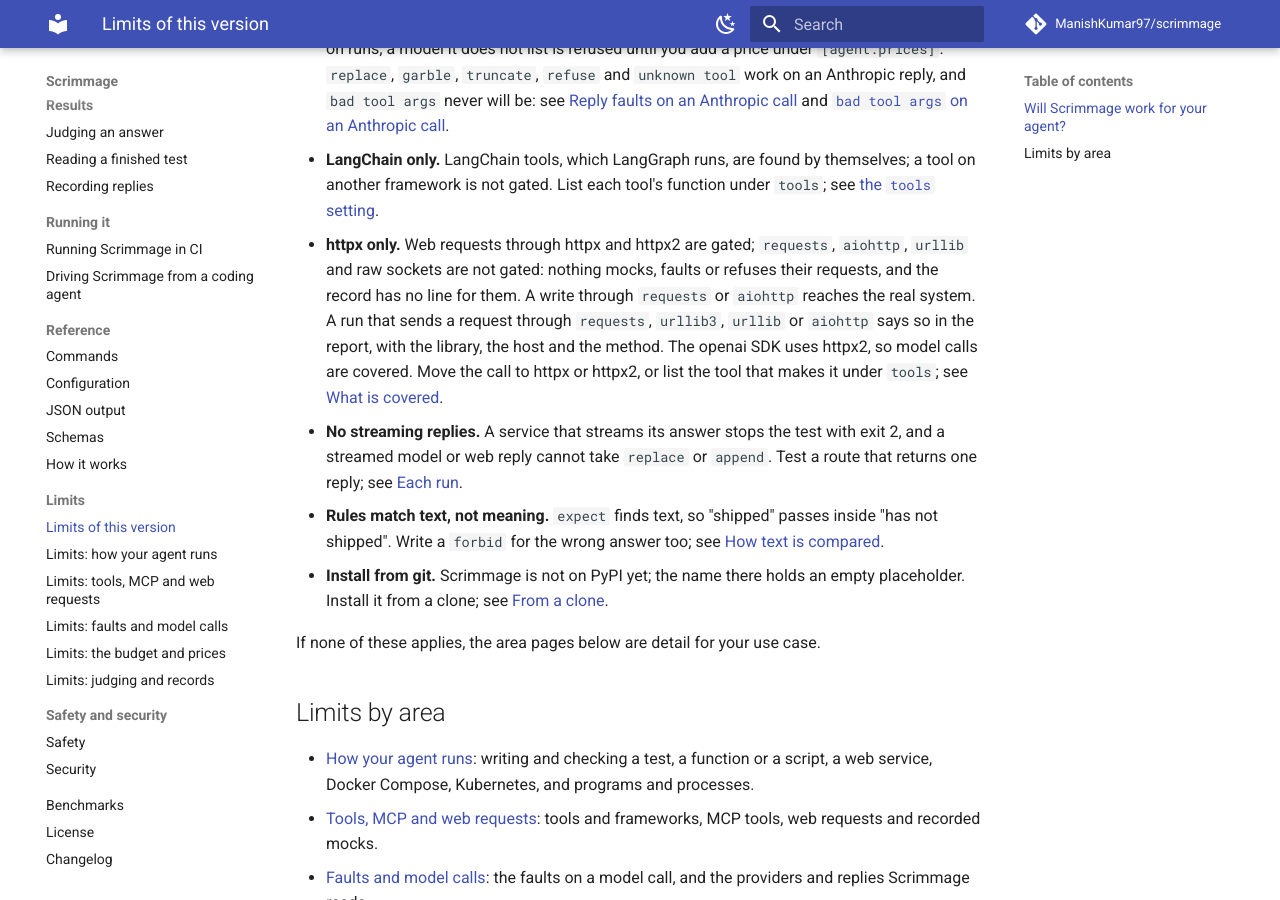
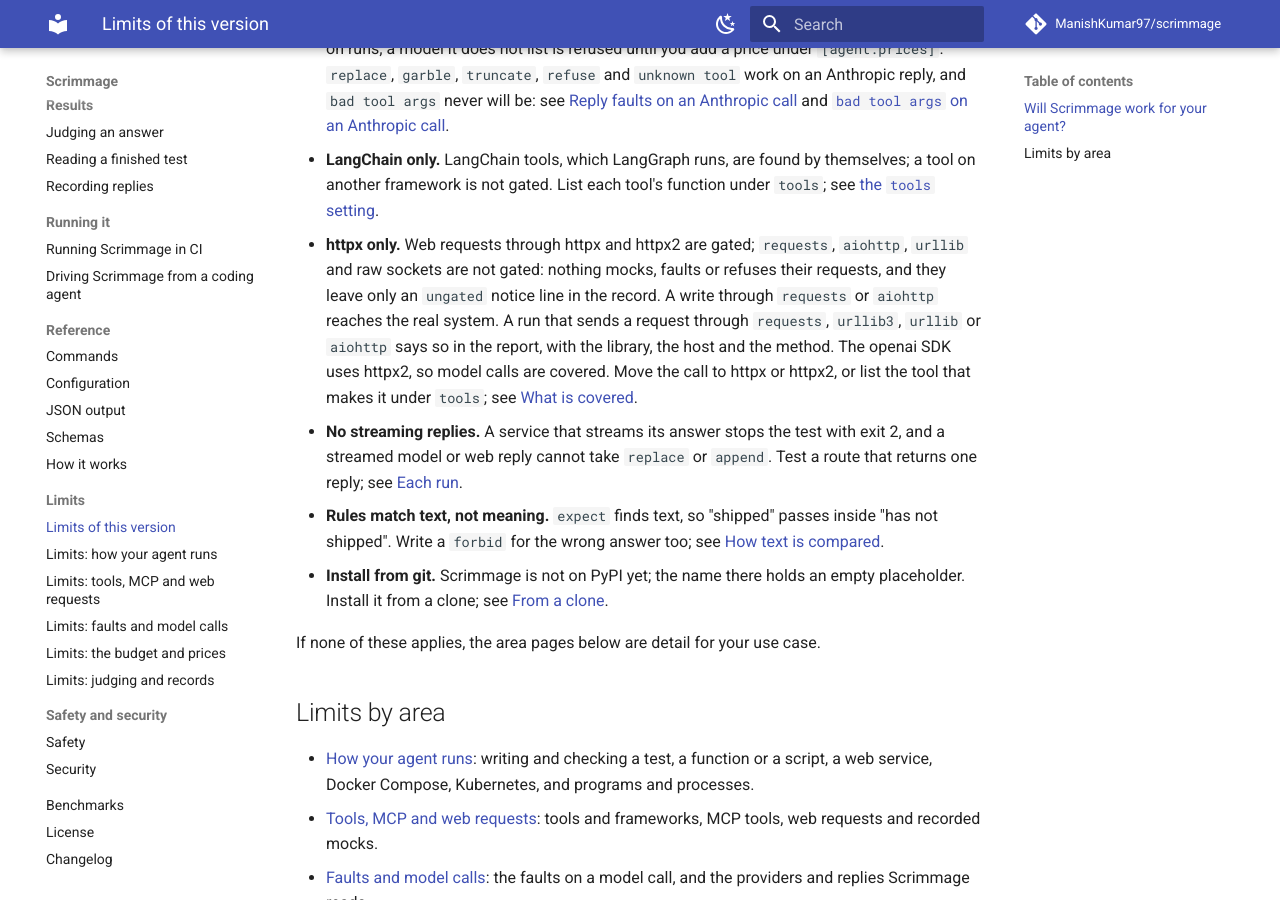
Before and after one commit to ManishKumar97/scrimmage, an MkDocs documentation site: the page built from docs/limits.md, in a window 1280 px wide and 900 px high, scrolled down 415 px. Built offline with MkDocs 1.6.1 and Material for MkDocs 9.7.7, drawn with Linux system fonts in a browser that asks for light colours; comment, search, counter and statistics services are not loaded.

Commit message:
docs: say an ungated request was sent, not that it ran

```diff
--- a/docs/limits.md
+++ b/docs/limits.md
@@ -12,7 +12,7 @@ Every other limit is on one of the pages listed below, by area.
   `replace`, `garble`, `truncate`, `refuse` and `unknown tool` work on an Anthropic reply, and `bad tool args` never will be: see [Reply faults on an Anthropic call](model-faults.md#reply-faults-on-an-anthropic-call) and [`bad tool args` on an Anthropic call](model-faults.md#bad-tool-args-on-an-anthropic-call).
 - **LangChain only.** LangChain tools, which LangGraph runs, are found by themselves; a tool on another framework is not gated.
   List each tool's function under `tools`; see [the `tools` setting](configuration.md#agent).
-- **httpx only.** Web requests through httpx and httpx2 are gated; `requests`, `aiohttp`, `urllib` and raw sockets are not gated: nothing mocks, faults or refuses their requests, and the record has no line for them.
+- **httpx only.** Web requests through httpx and httpx2 are gated; `requests`, `aiohttp`, `urllib` and raw sockets are not gated: nothing mocks, faults or refuses their requests, and they leave only an `ungated` notice line in the record.
   A write through `requests` or `aiohttp` reaches the real system.
   A run that sends a request through `requests`, `urllib3`, `urllib` or `aiohttp` says so in the report, with the library, the host and the method.
   The openai SDK uses httpx2, so model calls are covered.
```
Also changed, not shown: docs/json-output.md (+1 -1 lines), docs/limits/calls.md (+1 -1 lines).
